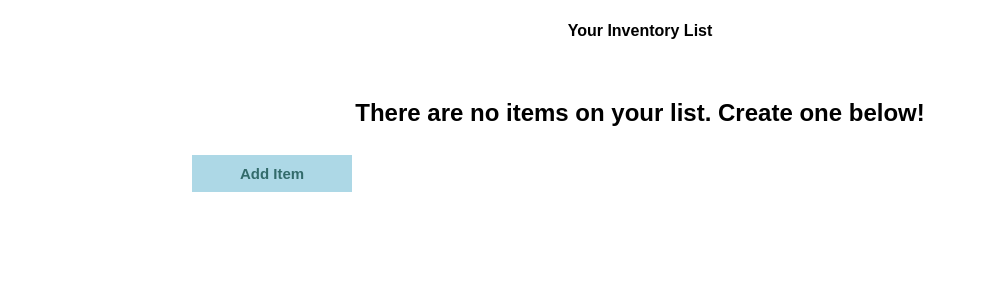
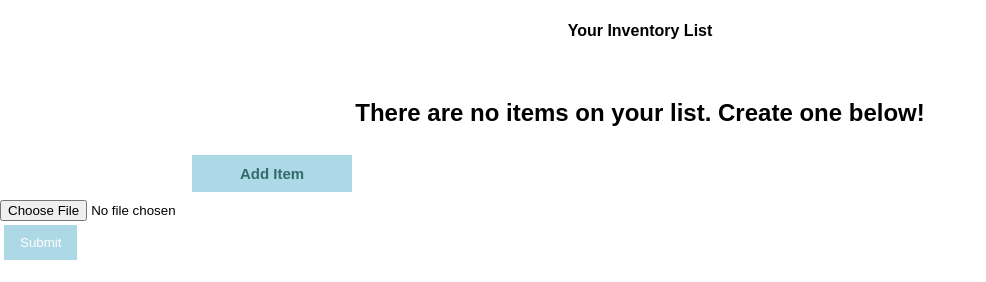
Before and after one commit to RajatDoshi/sherrandsV2, a Flask app: page /addItem in a window 1280 px wide. Shown: the part 1616-1898 px from the top of the page, without its empty margins (0-986 px from the left). Before the commit the page ends 1808 px from the top, so only its background shows below. Run offline with Flask 2, Linux system fonts and the light colour scheme; the visitor is signed in with stand-in values (Sample User, id 1); data that the repository does not hold is empty; some libraries are stand-ins or nearby versions.

Commit message:
playing around with adding csv files

```diff
--- /dev/null
+++ b/TestData.csv
@@ -0,0 +1,4 @@
+Product Name,Product Price,Product Size,Quantatity Left
+Item 1,2.32,Large,321
+Item 2,4.32,Medium ,332
+Item 2,3.11,Small,119
--- a/app.py
+++ b/app.py
@@ -4,6 +4,8 @@ from flask import Flask, render_template, url_for, request, redirect, flash, ses
 import pyrebase
 import json
 import stripe
+import pandas as pd
+import csv
 
 app = Flask(__name__)
 app.secret_key = '#d\xe9X\x00\xbe~Uq\xebX\xae\x82\x1fs\t\xb4\x99\xa3\x87\xe6.\xd1_'
@@ -95,6 +97,14 @@ def getInventoryData():
     if inventoryDataDict != None:
         inventoryDataList = [value for value in inventoryDataDict.values()]
     return inventoryDataList
+
+#FINISH THIS CODE
+@app.route('/addItemCSV', methods=['POST'])
+def addItemCSV():
+    f = request.files['csvfile']
+    file = f.read()
+    print(file)
+    return redirect('/addItem#inventory')
 
 @app.route('/addToGroceryList', methods=['POST'])
 def addToGroceryList():
--- a/templates/addItem.html
+++ b/templates/addItem.html
@@ -118,6 +118,12 @@
           Add Item
         </button>
 
+        <form class="getCSVData" action="/addItemCSV" enctype="multipart/form-data" method="POST">
+          <input type="file" name="csvfile" value=""><br>
+          <input type="submit" name="submit" value="Submit">
+        </form>
+
+
         <div id="id02" class="modal">
             <form class="modal-content animate" action="/addItem" method="POST">
                 <h2 style="text-align: center">Add Inventory Item</h2>
```
